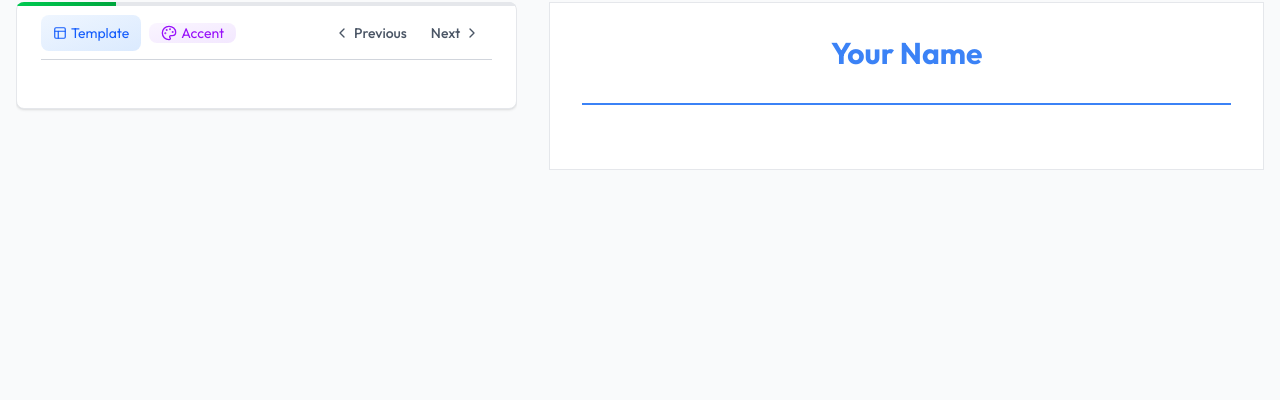
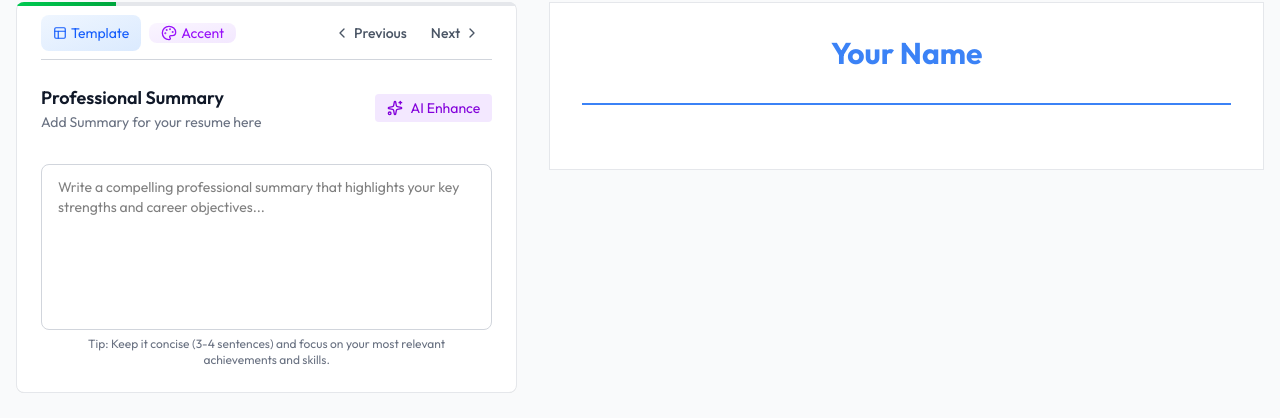
Before and after one commit to ChinmayKaitade/Resume-Builder-MERN, a React (Vite) app in the folder client/: page /app/builder/1 in a window 1280 px wide. Both pictures are taken after a click on the button "Next". Shown: the part 400-818 px from the top of the page. Built offline with nearby package versions, Linux system fonts and the light colour scheme.

Commit message:
Dashboard Professional Summary Form component code added

```diff
--- /dev/null
+++ b/client/src/components/ProfessionalSummaryForm.jsx
@@ -0,0 +1,42 @@
+import { Sparkles } from "lucide-react";
+import React from "react";
+
+const ProfessionalSummaryForm = ({ data, onChange, setResumeData }) => {
+  return (
+    <div className="space-y-4">
+      <div className="flex items-center justify-between">
+        <div>
+          <h3 className="flex items-center gap-2 text-lg font-semibold text-gray-900">
+            Professional Summary
+          </h3>
+
+          <p className="text-sm text-gray-500">
+            Add Summary for your resume here
+          </p>
+        </div>
+
+        <button className="flex items-center gap-2 px-3 py-1 text-sm bg-purple-100 text-purple-700 rounded hover:bg-purple-200 transition-colors disabled:opacity-50">
+          <Sparkles className="size-4" />
+          AI Enhance
+        </button>
+      </div>
+
+      <div className="mt-6">
+        <textarea
+          value={data || ""}
+          onChange={(e) => onChange(e.target.value)}
+          rows={7}
+          className="w-full p-3 px-4 mt-2 border text-sm border-gray-300 rounded-lg focus:ring focus:ring-blue-500 focus:border-blue-500 outline-none transition-colors resize-none"
+          placeholder="Write a compelling professional summary that highlights your key strengths and career objectives..."
+        />
+
+        <p className="text-xs text-gray-500 max-w-4/5 mx-auto text-center">
+          Tip: Keep it concise (3-4 sentences) and focus on your most relevant
+          achievements and skills.
+        </p>
+      </div>
+    </div>
+  );
+};
+
+export default ProfessionalSummaryForm;
--- a/client/src/pages/ResumeBuilder.jsx
+++ b/client/src/pages/ResumeBuilder.jsx
@@ -17,6 +17,7 @@
 import ResumePreview from "../components/ResumePreview";
 import TemplateSelector from "../components/TemplateSelector";
 import ColorPicker from "../components/ColorPicker";
+import ProfessionalSummaryForm from "../components/ProfessionalSummaryForm";
 
 const ResumeBuilder = () => {
   const { resumeId } = useParams();
@@ -159,6 +160,19 @@
                     setRemoveBackground={setRemoveBackground}
                   />
                 )}
+
+                {activeSection.id === "summary" && (
+                  <ProfessionalSummaryForm
+                    data={resumeData.professional_summary}
+                    onChange={(data) =>
+                      setResumeData((prev) => ({
+                        ...prev,
+                        professional_summary: data,
+                      }))
+                    }
+                    setResumeData={setResumeData}
+                  />
+                )}
               </div>
             </div>
           </div>
```
